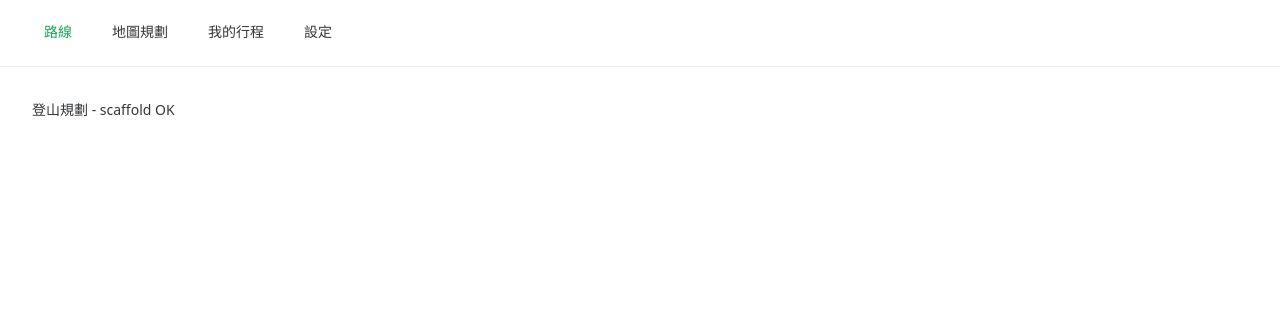
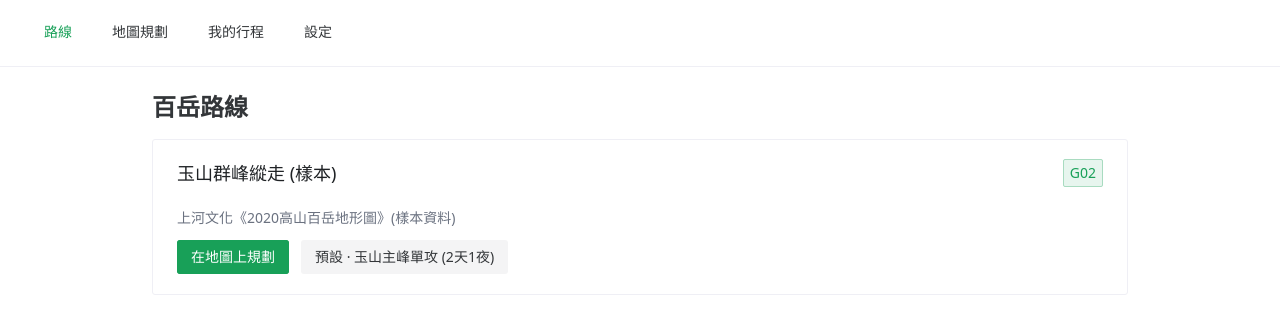
Before and after one commit to Encheng/hiking-planning, a Vue app: page /routes in a window 1280 px wide. Shown: the top 334 px of the page. Built offline with nearby package versions, Linux system fonts and the light colour scheme.

Commit message:
feat: RoutesListView with preset buttons

```diff
--- a/src/views/RoutesListView.vue
+++ b/src/views/RoutesListView.vue
@@ -1,3 +1,63 @@
+<script setup lang="ts">
+import { computed } from 'vue';
+import { useRouter } from 'vue-router';
+import { NCard, NButton, NSpace, NTag } from 'naive-ui';
+import { useRoutesStore } from '@/stores/routesStore';
+import { useMapStore } from '@/stores/mapStore';
+import { usePlanStore } from '@/stores/planStore';
+import { useSettingsStore } from '@/stores/settingsStore';
+
+const routesStore = useRoutesStore();
+const mapStore = useMapStore();
+const planStore = usePlanStore();
+const settings = useSettingsStore();
+const router = useRouter();
+
+const routes = computed(() => routesStore.routes);
+
+function openInPlanner(routeId: string) {
+  mapStore.reset();
+  router.push({ name: 'map', query: { route: routeId } });
+}
+
+function applyPreset(routeId: string, presetId: string) {
+  const route = routesStore.getById(routeId);
+  if (!route) return;
+  const preset = route.presets.find((p) => p.id === presetId);
+  if (!preset) return;
+  mapStore.selectedStartId = preset.startNodeId;
+  mapStore.selectedEndId = preset.endNodeId;
+  planStore.draft = {
+    routeId,
+    startNodeId: preset.startNodeId,
+    endNodeId: preset.endNodeId,
+    paceMultiplier: settings.defaultPaceMultiplier,
+  };
+  router.push({ name: 'map', query: { route: routeId, preset: presetId } });
+}
+</script>
+
 <template>
-  <div class="p-8">登山規劃 - scaffold OK</div>
+  <div class="p-6 max-w-5xl mx-auto">
+    <h1 class="text-2xl font-bold mb-4">百岳路線</h1>
+    <NSpace vertical size="large">
+      <NCard v-for="route in routes" :key="route.id" :title="route.name">
+        <template #header-extra>
+          <NTag type="success">{{ route.id }}</NTag>
+        </template>
+        <p class="text-sm text-gray-500 mb-3">{{ route.source }}</p>
+        <NSpace>
+          <NButton type="primary" @click="openInPlanner(route.id)">在地圖上規劃</NButton>
+          <NButton
+            v-for="preset in route.presets"
+            :key="preset.id"
+            secondary
+            @click="applyPreset(route.id, preset.id)"
+          >
+            預設 · {{ preset.name }}
+          </NButton>
+        </NSpace>
+      </NCard>
+    </NSpace>
+  </div>
 </template>
```
